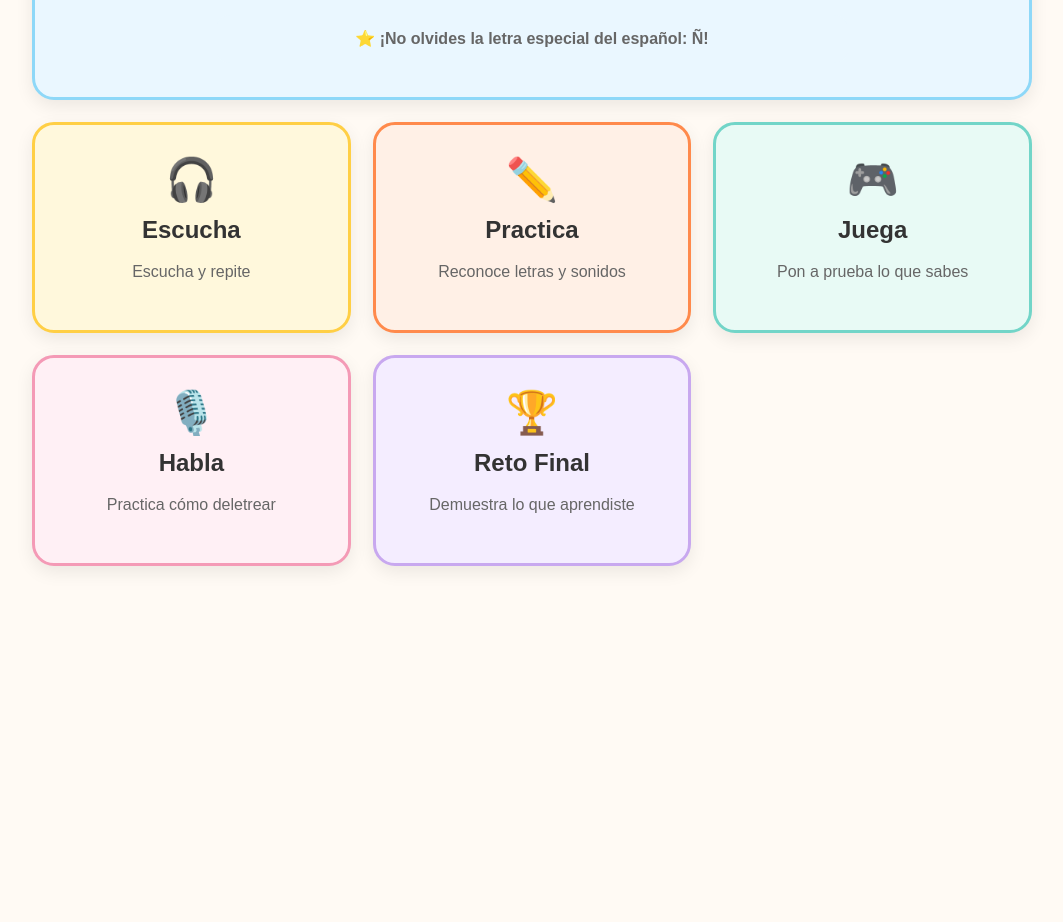
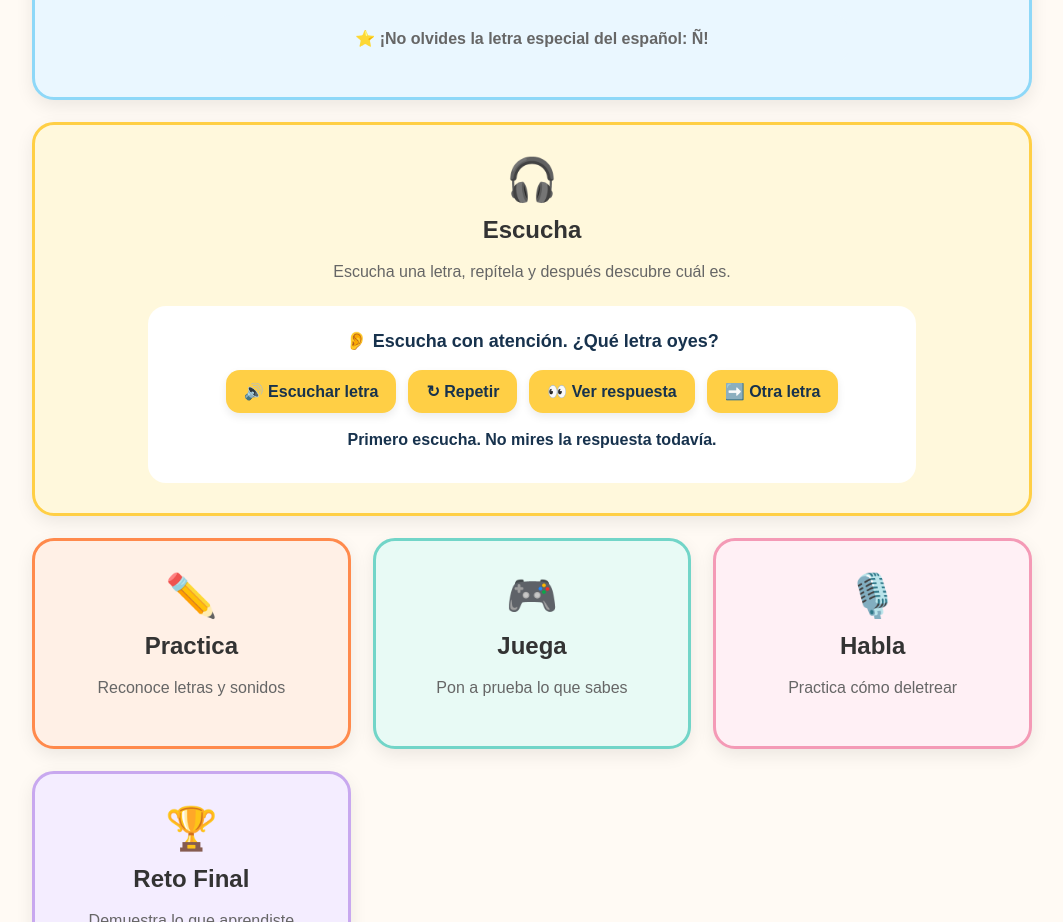
Before and after one commit to mleal0625/profe-leal-espanol, a plain HTML site: page units/alfabeto.html in a window 1280 px wide. Shown: the part 1041-1963 px from the top of the page, without its empty margins (108-1171 px from the left). Before the commit the page ends 1687 px from the top, so only its background shows below. Drawn offline with Linux system fonts and the light colour scheme.

Commit message:
Build interactive alphabet listening station

```diff
--- a/units/alfabeto.html
+++ b/units/alfabeto.html
@@ -153,6 +153,57 @@
   letter-spacing: 8px;
 }
 
+.listen-station {
+  grid-column: 1 / -1;
+}
+
+.listen-controls {
+  max-width: 720px;
+  margin: 22px auto 0;
+  background: white;
+  border-radius: 18px;
+  padding: 24px;
+}
+
+.listen-prompt {
+  font-size: 18px;
+  color: #17324d;
+  font-weight: bold;
+  margin-bottom: 18px;
+}
+
+.listen-buttons {
+  display: flex;
+  justify-content: center;
+  gap: 12px;
+  flex-wrap: wrap;
+}
+
+.listen-btn {
+  border: 0;
+  border-radius: 14px;
+  padding: 12px 18px;
+  font-size: 16px;
+  font-weight: bold;
+  cursor: pointer;
+  background: #ffcf45;
+  color: #17324d;
+  box-shadow: 0 4px 8px rgba(0,0,0,.08);
+}
+
+.listen-btn:hover,
+.listen-btn:focus {
+  transform: translateY(-2px);
+  outline: 3px solid rgba(255,107,26,.2);
+}
+
+.listen-answer {
+  margin-top: 18px;
+  min-height: 28px;
+  font-weight: bold;
+  color: #17324d;
+}
+
 .letter-guide {
   max-width: 850px;
   margin: 22px auto 0;
@@ -292,10 +343,21 @@
   <p class="ene-note">⭐ ¡No olvides la letra especial del español: Ñ!</p>
 </div>
 
-    <div class="station">
+    <div class="station listen-station">
       <div class="icon">🎧</div>
       <h2>Escucha</h2>
-      <p>Escucha y repite</p>
+      <p>Escucha una letra, repítela y después descubre cuál es.</p>
+
+      <div class="listen-controls">
+        <div class="listen-prompt">👂 Escucha con atención. ¿Qué letra oyes?</div>
+        <div class="listen-buttons">
+          <button class="listen-btn" id="hearLetter">🔊 Escuchar letra</button>
+          <button class="listen-btn" id="repeatLetter">↻ Repetir</button>
+          <button class="listen-btn" id="showAnswer">👀 Ver respuesta</button>
+          <button class="listen-btn" id="nextLetter">➡️ Otra letra</button>
+        </div>
+        <div class="listen-answer" id="listenAnswer">Primero escucha. No mires la respuesta todavía.</div>
+      </div>
     </div>
 
     <div class="station">
@@ -364,6 +426,30 @@
       speakLetter(name);
     }
 
+    const alphabetData = Array.from(letters).map(letter => ({
+      symbol: letter.textContent.trim(),
+      name: letter.dataset.name
+    }));
+    let listeningLetter = alphabetData[Math.floor(Math.random() * alphabetData.length)];
+
+    function playListeningLetter() {
+      speakLetter(listeningLetter.name);
+    }
+
+    document.getElementById('hearLetter').addEventListener('click', playListeningLetter);
+    document.getElementById('repeatLetter').addEventListener('click', playListeningLetter);
+    document.getElementById('showAnswer').addEventListener('click', () => {
+      document.getElementById('listenAnswer').innerHTML = 'La respuesta es <b>' + listeningLetter.symbol + '</b> — ' + listeningLetter.name + '. ¡Repítela en voz alta!';
+    });
+    document.getElementById('nextLetter').addEventListener('click', () => {
+      const current = listeningLetter.symbol;
+      do {
+        listeningLetter = alphabetData[Math.floor(Math.random() * alphabetData.length)];
+      } while (alphabetData.length > 1 && listeningLetter.symbol === current);
+      document.getElementById('listenAnswer').textContent = 'Nueva letra lista. Escucha con atención.';
+      playListeningLetter();
+    });
+
     letters.forEach(letter => {
       letter.addEventListener('click', () => showLetter(letter));
       letter.addEventListener('keydown', event => {
```
